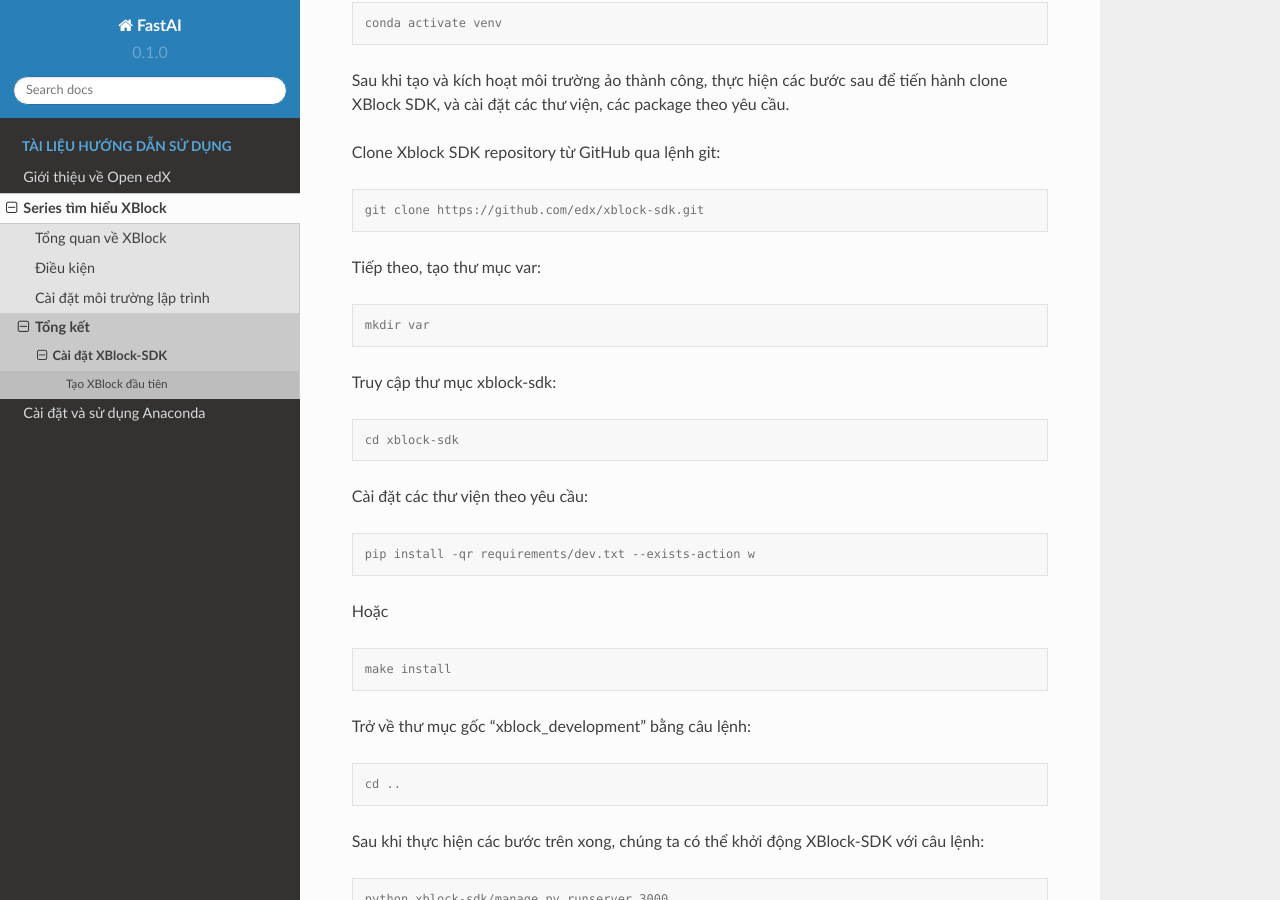
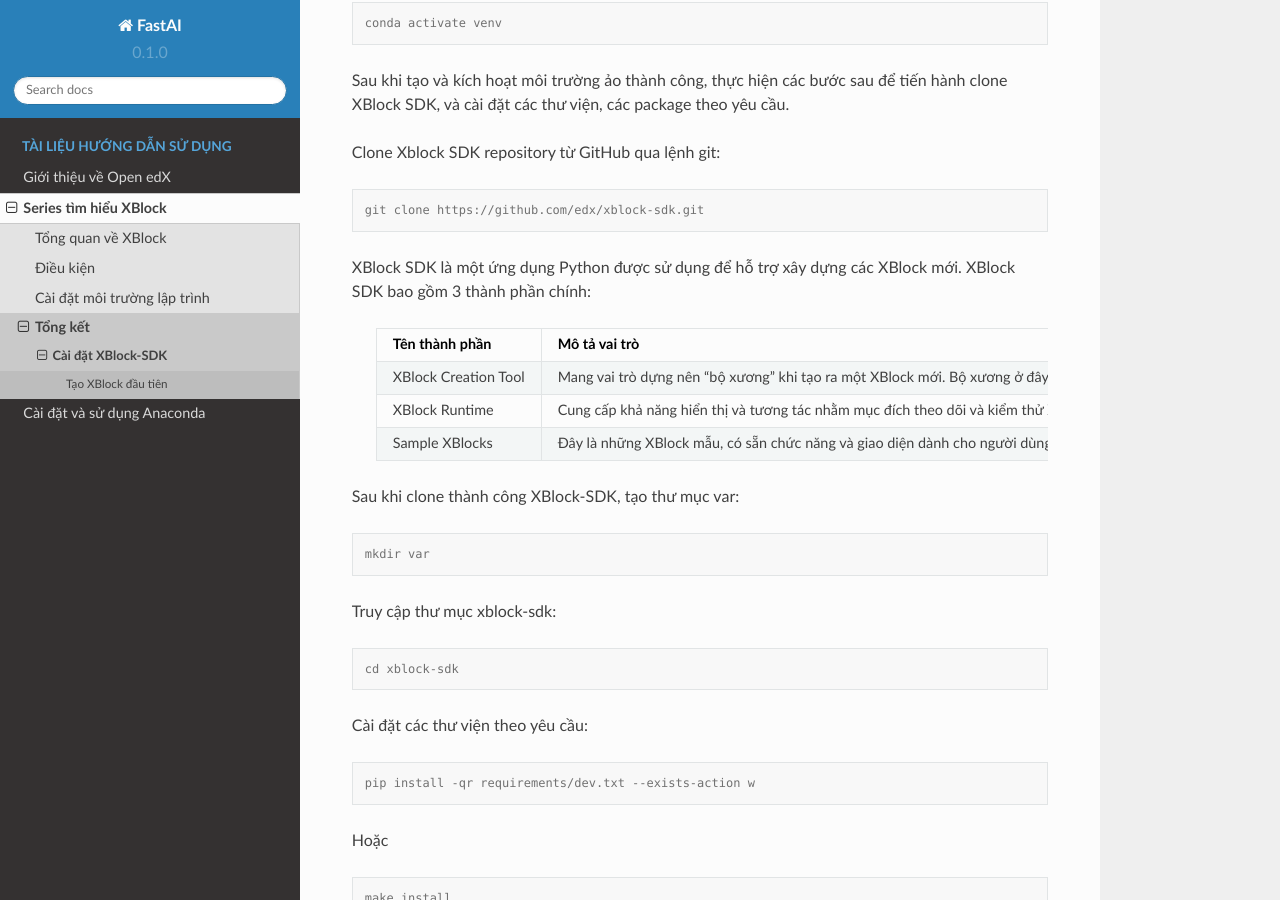
Before and after one commit to duonghuuphuc/edx-tut-v1, a Sphinx documentation site: the page built from docs/source/xblock-sdk-configuration.rst, in a window 1280 px wide and 900 px high, scrolled down 718 px. Built offline with Sphinx 7.4.7 and the Read the Docs theme 2.0.0, drawn with Linux system fonts in a browser that asks for light colours.

Commit message:
Update xblock-sdk-configuration.rst

```diff
--- a/docs/source/xblock-sdk-configuration.rst
+++ b/docs/source/xblock-sdk-configuration.rst
@@ -40,7 +40,17 @@
 
   git clone https://github.com/edx/xblock-sdk.git
 
-Tiếp theo, tạo thư mục var:
+XBlock SDK là một ứng dụng Python được sử dụng để hỗ trợ xây dựng các XBlock mới. XBlock SDK bao gồm 3 thành phần chính:
+
+   =========================== ===================================================================================================================================================
+   Tên thành phần              Mô tả vai trò
+   =========================== ===================================================================================================================================================
+   XBlock Creation Tool         Mang vai trò dựng nên "bộ xương" khi tạo ra một XBlock mới. Bộ xương ở đây chính là cấu trúc cơ bản hoặc bản mẫu ban đầu. Bên trong bản mẫu là một                                 tập hợp các tập tin (HTML, CSS, Python, ...) và thư mục được tạo tự động để lập trình viên có thể triển khai chức năng và giao diện của XBlock một                                 cách dễ dàng, nhanh chóng.
+   XBlock Runtime               Cung cấp khả năng hiển thị và tương tác nhằm mục đích theo dõi và kiểm thử XBlock đang xây dựng. Bên cạnh đó, ứng dụng còn cho phép lập trình viên                                 kiểm tra tính năng, giao diện phía người dùng trong môi trường phát triển sản phẩm.
+   Sample XBlocks               Đây là những XBlock mẫu, có sẵn chức năng và giao diện dành cho người dùng. Lập trình viên có thể tham khảo mã nguồn bên trong để có cái nhìn tổng                                 quan hơn về cách xây dựng và triển khai XBlock.
+   =========================== ===================================================================================================================================================
+
+Sau khi clone thành công XBlock-SDK, tạo thư mục var:
 
 .. code-block:: console
 
```
